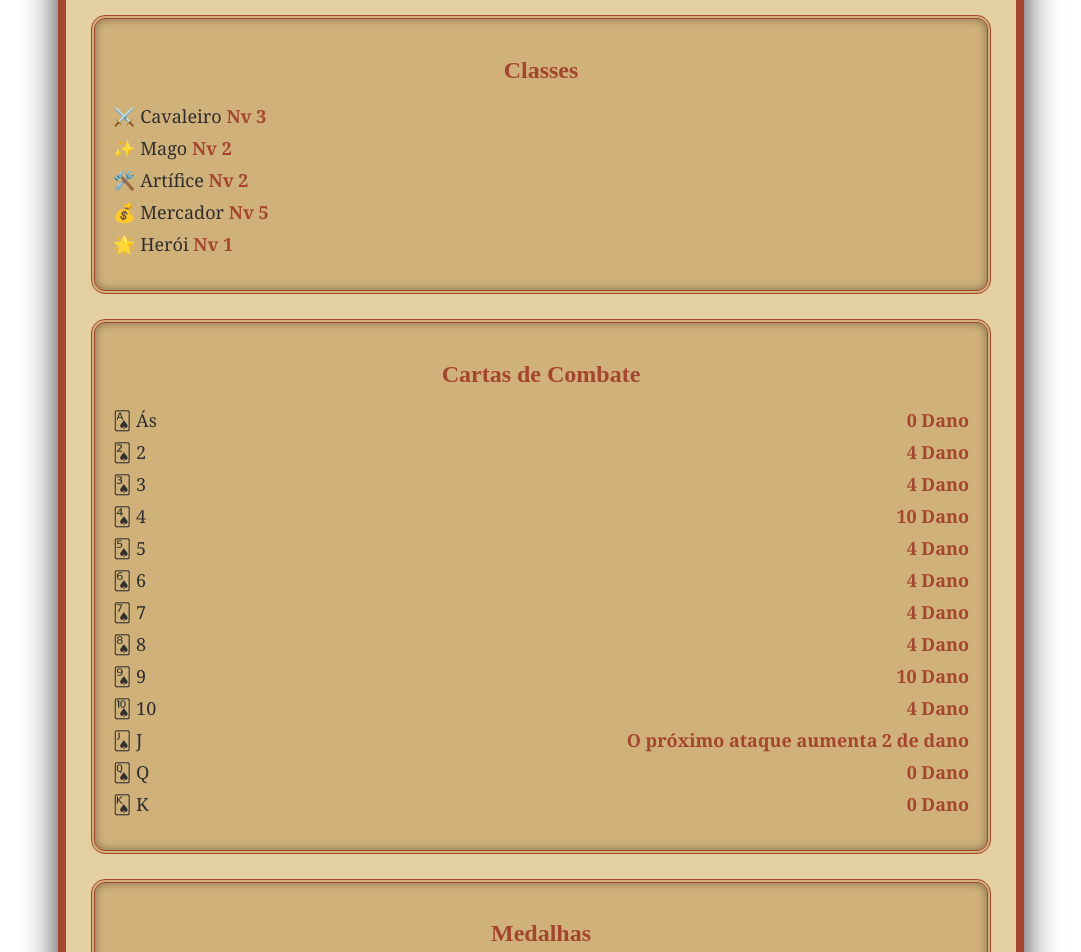
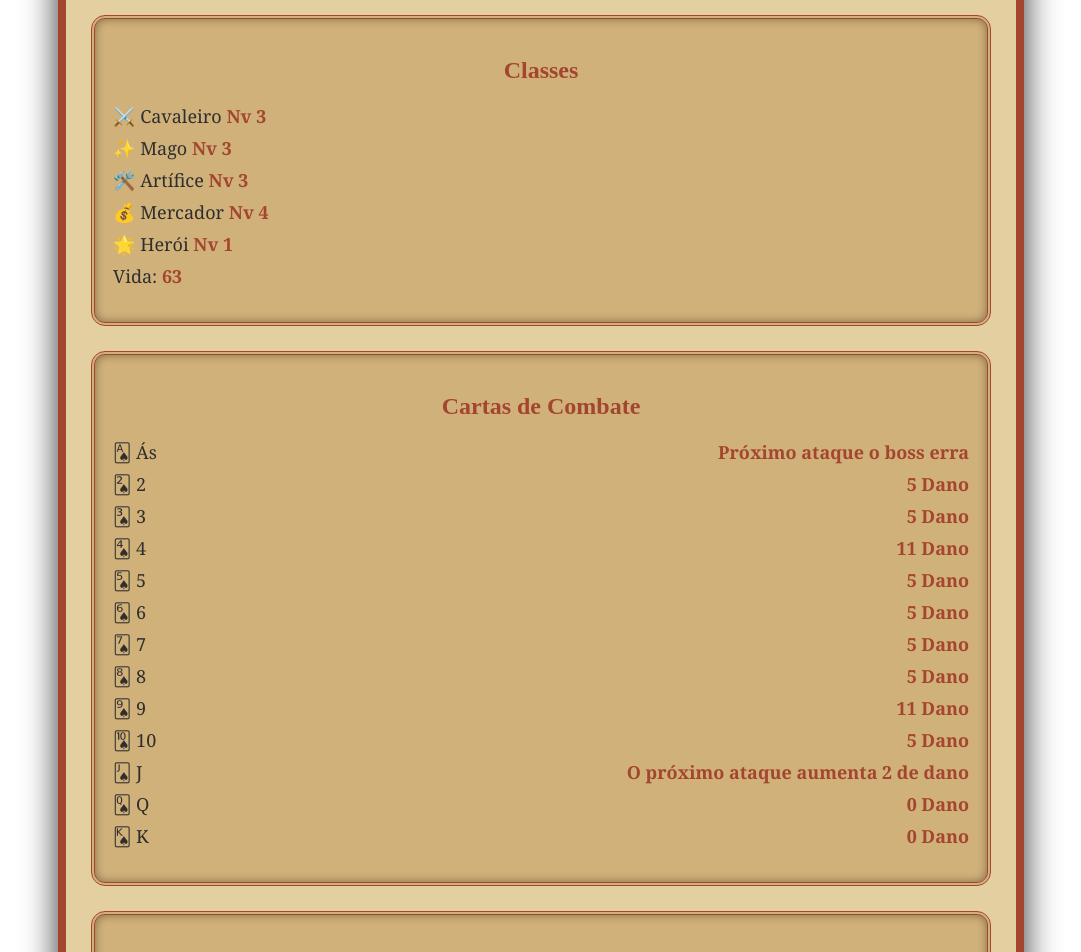
Before and after one commit to luketta07/Estudos, a plain HTML site: page semana 6/siteperso.html in a window 1280 px wide. Shown: the part 340-1292 px from the top of the page, without its empty margins (99-1180 px from the left). Drawn offline with Linux system fonts and the light colour scheme.

Commit message:
Update siteperso.html

```diff
--- a/semana 6/siteperso.html
+++ b/semana 6/siteperso.html
@@ -175,26 +175,27 @@
       <h2>Classes</h2>
       <ul>
         <li>⚔️ Cavaleiro <span>Nv 3</span></li>
-        <li>✨ Mago <span>Nv 2</span></li>
-        <li>🛠️ Artífice <span>Nv 2</span></li>
-        <li>💰 Mercador <span>Nv 5</span></li>
+        <li>✨ Mago <span>Nv 3</span></li>
+        <li>🛠️ Artífice <span>Nv 3</span></li>
+        <li>💰 Mercador <span>Nv 4</span></li>
         <li>🌟 Herói <span>Nv 1</span></li>
+        <li>Vida: <span>63</span></li>
       </ul>
     </div>
     <!-- Cartas de Combate -->
     <div class="cartas">
       <h2>Cartas de Combate</h2>
       <ul>
-        <li>🂡 Ás  <span>0 Dano</span></li>
-        <li>🂢 2  <span>4 Dano</span></li>
-        <li>🂣 3  <span>4 Dano</span></li>
-        <li>🂤 4  <span>10 Dano</span></li>
-        <li>🂥 5  <span>4 Dano</span></li>
-        <li>🂦 6  <span>4 Dano</span></li>
-        <li>🂧 7  <span>4 Dano</span></li>
-        <li>🂨 8  <span>4 Dano</span></li>
-        <li>🂩 9  <span>10 Dano</span></li>
-        <li>🂪 10  <span>4 Dano</span></li>
+        <li>🂡 Ás  <span>Próximo ataque o boss erra</span></li>
+        <li>🂢 2  <span>5 Dano</span></li>
+        <li>🂣 3  <span>5 Dano</span></li>
+        <li>🂤 4  <span>11 Dano</span></li>
+        <li>🂥 5  <span>5 Dano</span></li>
+        <li>🂦 6  <span>5 Dano</span></li>
+        <li>🂧 7  <span>5 Dano</span></li>
+        <li>🂨 8  <span>5 Dano</span></li>
+        <li>🂩 9  <span>11 Dano</span></li>
+        <li>🂪 10  <span>5 Dano</span></li>
         <li>🂫 J <span>O próximo ataque aumenta 2 de dano</span></li>
         <li>🂭 Q <span>0 Dano</span></li>
         <li>🂮 K <span>0 Dano</span></li>
```
